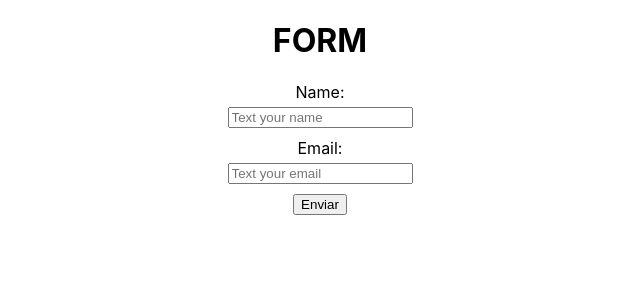
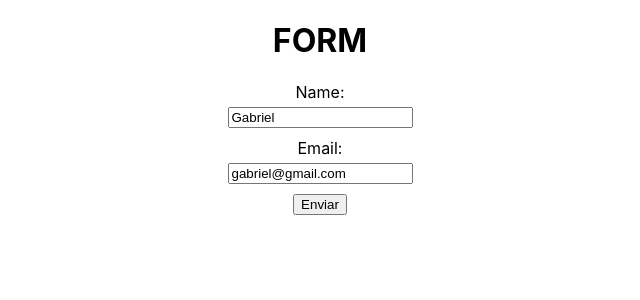
Before and after one commit to Gabriel593-dotcom/curso_react, a React (Create React App) app in the folder Curso React/FORMULARIOS/criando-formulario/: page / in a window 1280 px wide. Shown: the top 300 px of the page, without its empty margins (320-960 px from the left). Built offline with nearby package versions, Linux system fonts and the light colour scheme.

Commit message:
FORMULARIOS/Controlled Inputs

```diff
--- a/Curso React/FORMULARIOS/criando-formulario/src/App.js
+++ b/Curso React/FORMULARIOS/criando-formulario/src/App.js
@@ -6,7 +6,7 @@ function App() {
   return (
     <div className="App">
       <h1>FORM</h1>
-      <FormularioEx />
+      <FormularioEx user={{ name: "Gabriel", email: "gabriel@gmail.com" }} />
     </div>
   );
 }
--- a/Curso React/FORMULARIOS/criando-formulario/src/components/FormularioEx.jsx
+++ b/Curso React/FORMULARIOS/criando-formulario/src/components/FormularioEx.jsx
@@ -1,9 +1,9 @@
 import { useState } from "react";
 import formStyle from "./FormularioEx.module.css";
 
-const FormularioEx = () => {
-  const [name, setName] = useState();
-  const [email, setEmail] = useState();
+const FormularioEx = ({ user }) => {
+  const [name, setName] = useState(user?.name ?? "");
+  const [email, setEmail] = useState(user?.email ?? "");
 
   const handleName = (e) => {
     let value = e.target.value;
@@ -28,6 +28,7 @@ const FormularioEx = () => {
           name="name"
           placeholder="Text your name"
           onChange={handleName}
+          value={name}
         />
 
         {/*LABEL ENVOLVENDO INPUT*/}
@@ -38,6 +39,7 @@ const FormularioEx = () => {
             name="email"
             placeholder="Text your email"
             onChange={(e) => setEmail(e.target.value)}
+            value={email}
           />
         </label>
 
```
